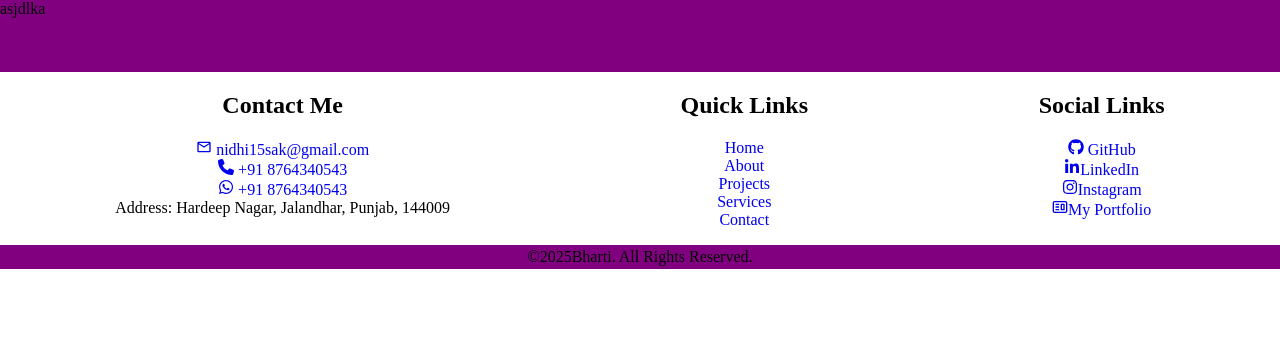
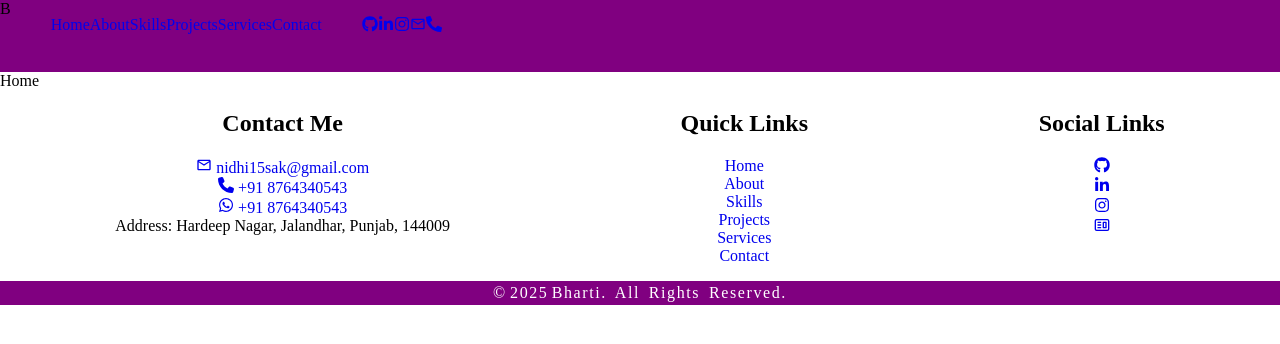
Before and after one commit to Bharti152k2/My_Portfolio_f, a React (Vite) app: page / in a window 1280 px wide. Shown: the top 344 px of the page. Built offline with nearby package versions, Linux system fonts and the light colour scheme.

Commit message:
routing and links added

```diff
--- a/src/App.jsx
+++ b/src/App.jsx
@@ -3,13 +3,23 @@ import Header from "./components/Header";
 import Footer from "./components/Footer";
 import "./App.css";
 import { BrowserRouter, Route, Routes } from "react-router-dom";
+import Home from "./components/Home";
+import About from "./components/About";
+import Skills from "./components/Skills";
+import Services from "./components/Services";
+import Contact from "./components/Contact";
+import Projects from "./components/Projects";
 function App() {
   return (
     <BrowserRouter>
       <Header />
       <Routes>
-        {/* <Route path="/" element={<Home />} />
-        <Route path="/about" element={<About />} /> */}
+        <Route path="/" element={<Home />} />
+        <Route path="/about" element={<About />} />
+        <Route path="/skills" element={<Skills />} />
+        <Route path="/projects" element={<Projects />} />
+        <Route path="/services" element={<Services />} />
+        <Route path="/contact" element={<Contact />} />
       </Routes>
       <Footer />
     </BrowserRouter>
--- /dev/null
+++ b/src/components/About.jsx
@@ -0,0 +1,9 @@
+import React from 'react'
+
+function About() {
+  return (
+    <div>About</div>
+  )
+}
+
+export default About
--- /dev/null
+++ b/src/components/Contact.jsx
@@ -0,0 +1,9 @@
+import React from 'react'
+
+function Contact() {
+  return (
+    <div>Contact</div>
+  )
+}
+
+export default Contact
--- a/src/components/Footer.jsx
+++ b/src/components/Footer.jsx
@@ -34,33 +34,31 @@ function Footer() {
         </div>
         <div id="quick-links">
           <h1>Quick Links</h1>
-          <NavLink>Home</NavLink>
-          <NavLink>About</NavLink>
-          <NavLink>Projects</NavLink>
-          <NavLink>Services</NavLink>
-          <NavLink>Contact</NavLink>
+          <NavLink to="/">Home</NavLink>
+          <NavLink to="/about">About</NavLink>
+          <NavLink to="/skills">Skills</NavLink>
+          <NavLink to="/projects">Projects</NavLink>
+          <NavLink to="/services">Services</NavLink>
+          <NavLink to="/contact">Contact</NavLink>
         </div>
         <div id="social-links">
           <h1>Social Links</h1>
-          <NavLink>
-            <FaGithub /> GitHub
+          <NavLink to="https://github.com/Bharti152k2">
+            <FaGithub />
+          </NavLink>
+          <NavLink to="https://www.linkedin.com/in/vijay-bharti-sakarwal-584b90259/">
+            <FaLinkedinIn />
           </NavLink>
           <NavLink>
-            <FaLinkedinIn />
-            LinkedIn
-          </NavLink>
-          <NavLink>
-            <FaInstagram />
-            Instagram
+            <FaInstagram to="https://www.instagram.com/_bha_rti98/" />
           </NavLink>
           <NavLink to="https://my-portfolio-f-five.vercel.app/">
             <CgWebsite />
-            My Portfolio
           </NavLink>
         </div>
       </section>
       <p id="copy-right">
-        © <span id="year">{year}</span> Bharti. All Rights Reserved.
+        © <span id="year"> {year} </span> Bharti. All Rights Reserved.
       </p>
     </footer>
   );
--- a/src/components/Header.jsx
+++ b/src/components/Header.jsx
@@ -1,7 +1,63 @@
 import React from "react";
 import "../../styles/header.css";
+import { NavLink } from "react-router-dom";
+import { FaGithub, FaInstagram, FaLinkedinIn, FaPhone } from "react-icons/fa6";
+import { CgWebsite } from "react-icons/cg";
+import { MdOutlineEmail } from "react-icons/md";
+import { FaPhoneAlt } from "react-icons/fa";
 function Header() {
-  return <header>asjdlka</header>;
+  return (
+    <header>
+      <span>B</span>
+      <ul type="none">
+        <li>
+          <NavLink to="/">Home</NavLink>
+        </li>
+        <li>
+          <NavLink to="/about">About</NavLink>
+        </li>
+        <li>
+          <NavLink to="/skills">Skills</NavLink>
+        </li>
+        <li>
+          <NavLink to="/projects">Projects</NavLink>
+        </li>
+        <li>
+          <NavLink to="/services">Services</NavLink>
+        </li>
+        <li>
+          <NavLink to="/contact">Contact</NavLink>
+        </li>
+      </ul>
+      <ul type="none">
+        <li>
+          <NavLink>
+            <FaGithub to="https://github.com/Bharti152k2" />
+          </NavLink>
+        </li>
+        <li>
+          <NavLink>
+            <FaLinkedinIn to="https://www.linkedin.com/in/vijay-bharti-sakarwal-584b90259/" />
+          </NavLink>
+        </li>
+        <li>
+          <NavLink>
+            <FaInstagram to="https://www.instagram.com/_bha_rti98/" />
+          </NavLink>
+        </li>
+        <li>
+          <NavLink to="mailto:nidhi15sak@gmail.com">
+            <MdOutlineEmail />
+          </NavLink>
+        </li>
+        <li>
+          <NavLink to="tel:+918764340543">
+            <FaPhoneAlt />
+          </NavLink>
+        </li>
+      </ul>
+    </header>
+  );
 }
 
 export default Header;
--- /dev/null
+++ b/src/components/Home.jsx
@@ -0,0 +1,9 @@
+import React from 'react'
+
+function Home() {
+  return (
+    <div>Home</div>
+  )
+}
+
+export default Home
--- /dev/null
+++ b/src/components/Projects.jsx
@@ -0,0 +1,9 @@
+import React from 'react'
+
+function Projects() {
+  return (
+    <div>Projects</div>
+  )
+}
+
+export default Projects
--- /dev/null
+++ b/src/components/Services.jsx
@@ -0,0 +1,9 @@
+import React from 'react'
+
+function Services() {
+  return (
+    <div>Services</div>
+  )
+}
+
+export default Services
--- /dev/null
+++ b/src/components/Skills.jsx
@@ -0,0 +1,9 @@
+import React from 'react'
+
+function Skills() {
+  return (
+    <div>Skills</div>
+  )
+}
+
+export default Skills
--- a/styles/footer.css
+++ b/styles/footer.css
@@ -12,6 +12,11 @@ footer #copy-right {
   justify-content: center;
   align-items: center;
   height: 1.5rem;
+  letter-spacing: 0.1rem;
+  word-spacing: 0.2rem;
+}
+#year {
+  margin: 0px 0.2rem;
 }
 #contact,
 #quick-links,
@@ -23,3 +28,6 @@ footer #copy-right {
 a {
   text-decoration: none;
 }
+footer p {
+  color: white;
+}
--- a/styles/header.css
+++ b/styles/header.css
@@ -1,4 +1,8 @@
 header {
   background-color: purple;
   height: 4.5rem;
+  display: flex;
 }
+header ul {
+  display: flex;
+}
```
